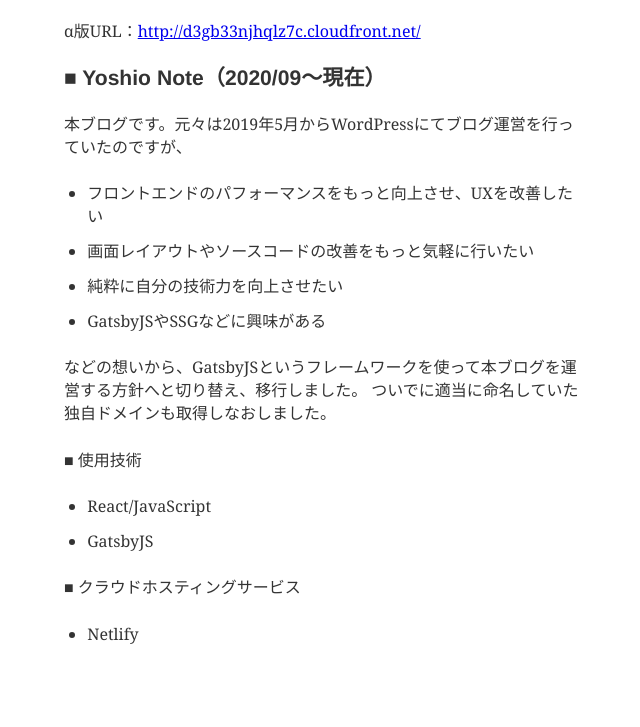
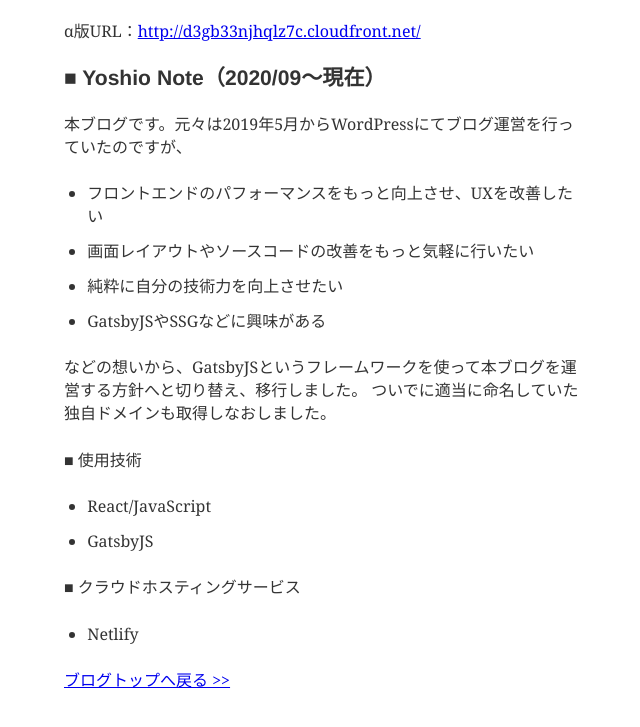
Before and after one commit to yoshio15/yoshio-note, a Gatsby site: page /about in a window 1280 px wide. Shown: the part 1543-2270 px from the top of the page, without its empty margins (315-955 px from the left). Before the commit the page ends 2247 px from the top, so only its background shows below. Built offline with nearby package versions, Linux system fonts and the light colour scheme; Gatsby itself is replaced by a stand-in of ours; some packages are replaced by stand-ins of ours; what typography-theme-github would draw is missing.

Commit message:
add blog-top-btn in resume

```diff
--- a/src/pages/about.js
+++ b/src/pages/about.js
@@ -1,5 +1,5 @@
 import React from 'react'
-import { graphql } from 'gatsby'
+import { graphql, Link } from 'gatsby'
 
 import { rhythm } from '../utils/typography'
 import * as Lang from '../constants'
@@ -23,6 +23,13 @@
       }}
     >
       <div dangerouslySetInnerHTML={{ __html: resume.html }} />
+      <div
+        style={{
+          marginTop: `10px`
+        }}
+      >
+        <Link to={'/'}>ブログトップへ戻る{' >>'}</Link>
+      </div>
     </div>
   )
 }
```
